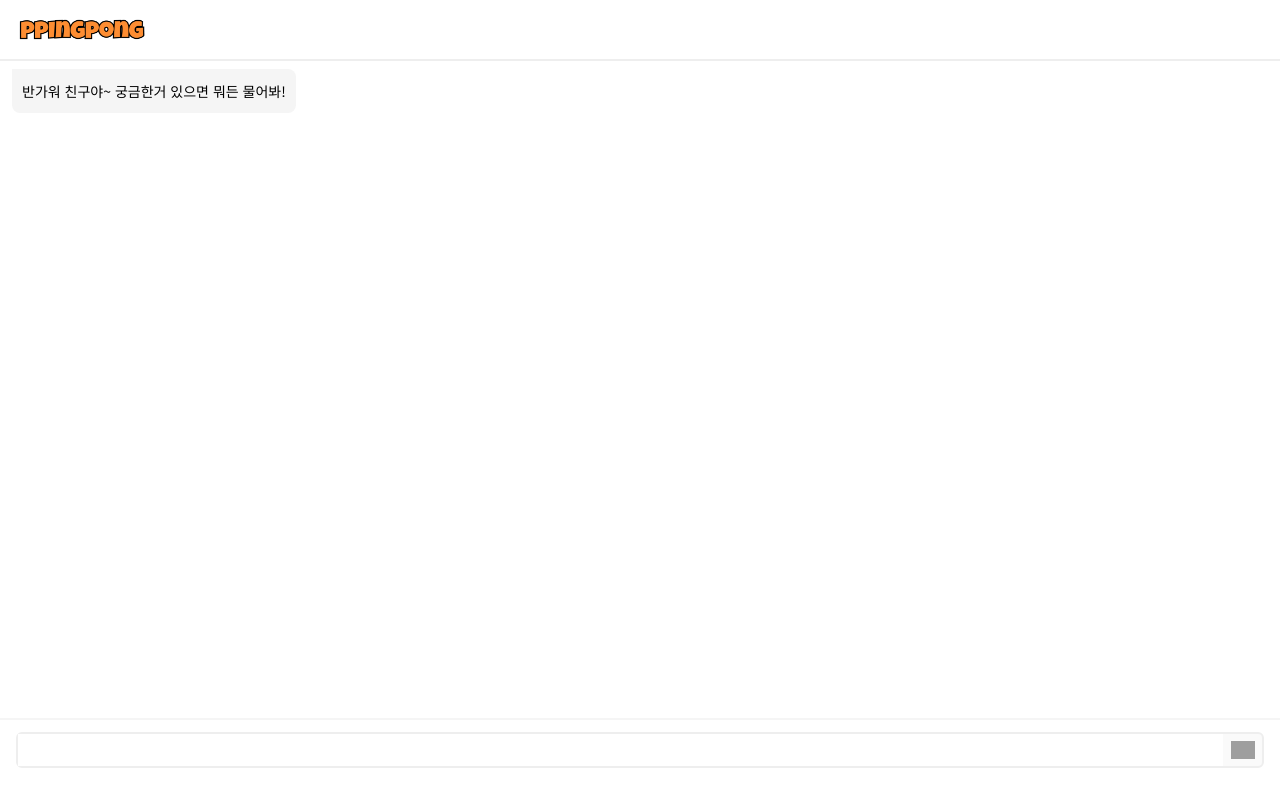
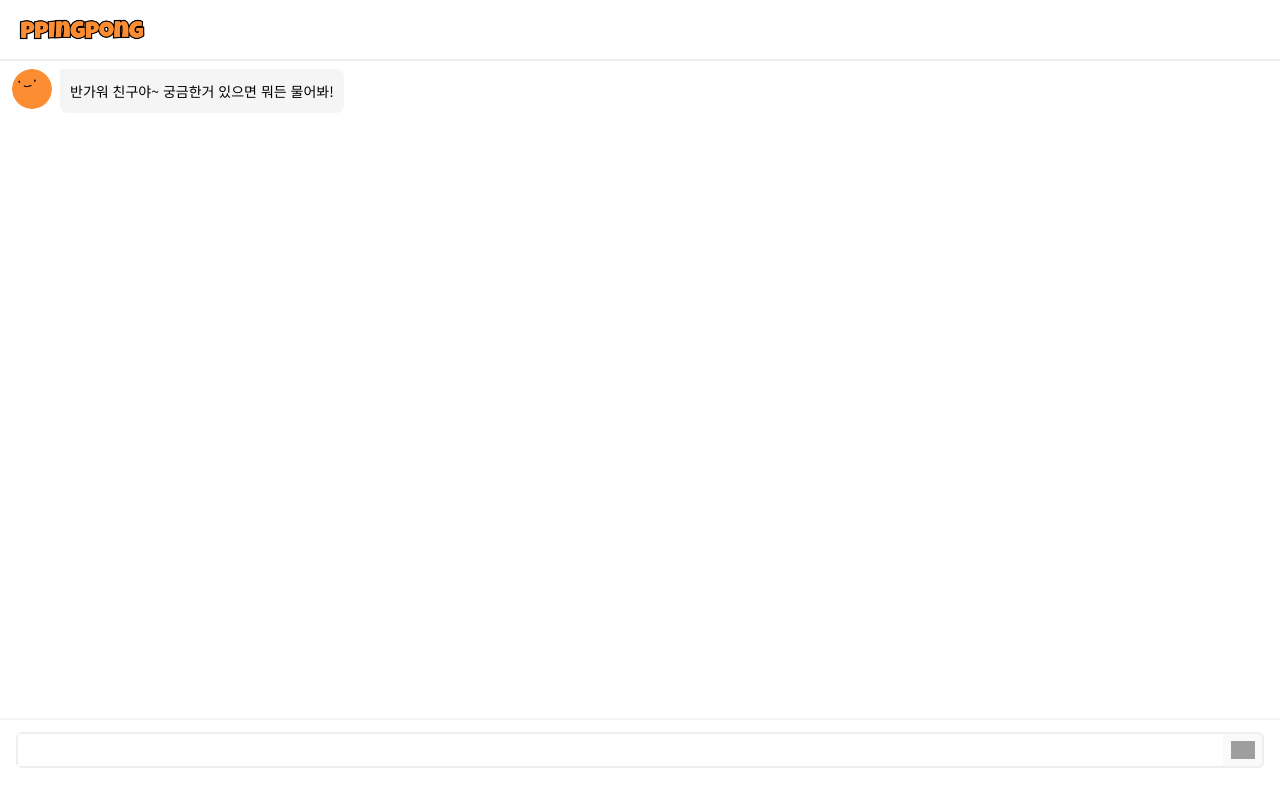
Before and after one commit to ComPPing/ppingpong-client, a Next.js app: page / in a window 1280 px wide. Built offline with nearby package versions, Linux system fonts and the light colour scheme; grey boxes are pictures that could not be loaded.

Commit message:
feat: 핑핑이 이미지 추가

```diff
--- a/src/components/message/Message.tsx
+++ b/src/components/message/Message.tsx
@@ -1,3 +1,4 @@
+import Image from 'next/image';
 import React from 'react';
 
 import clsx from 'clsx';
@@ -22,7 +23,21 @@ const textStyle = {
 
 export const Message = ({ type, sender, text }: MessageProps) => {
   return (
-    <li className={clsx('my-2 mx-3 flex', calculateStyle(sender, senderStyle))}>
+    <li
+      className={clsx(
+        'my-2 mx-3 flex items-start',
+        calculateStyle(sender, senderStyle),
+      )}
+    >
+      {sender !== 'me' && (
+        <Image
+          src="/assets/icons/ppingping.svg"
+          width="40"
+          height="40"
+          alt="핑핑이 이미지"
+          className="mr-2"
+        />
+      )}
       <div className={clsx('w-fit p-2.5', calculateStyle(sender, textStyle))}>
         {text}
       </div>
```
